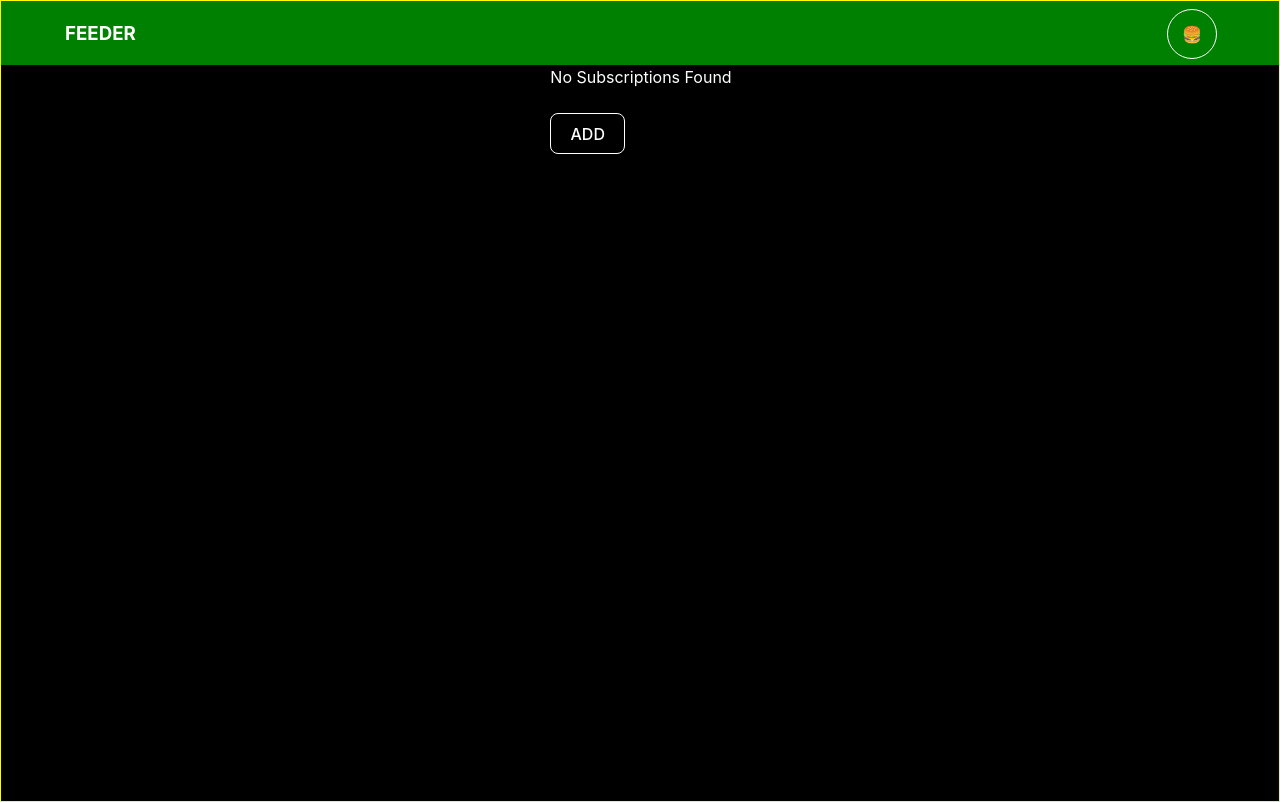
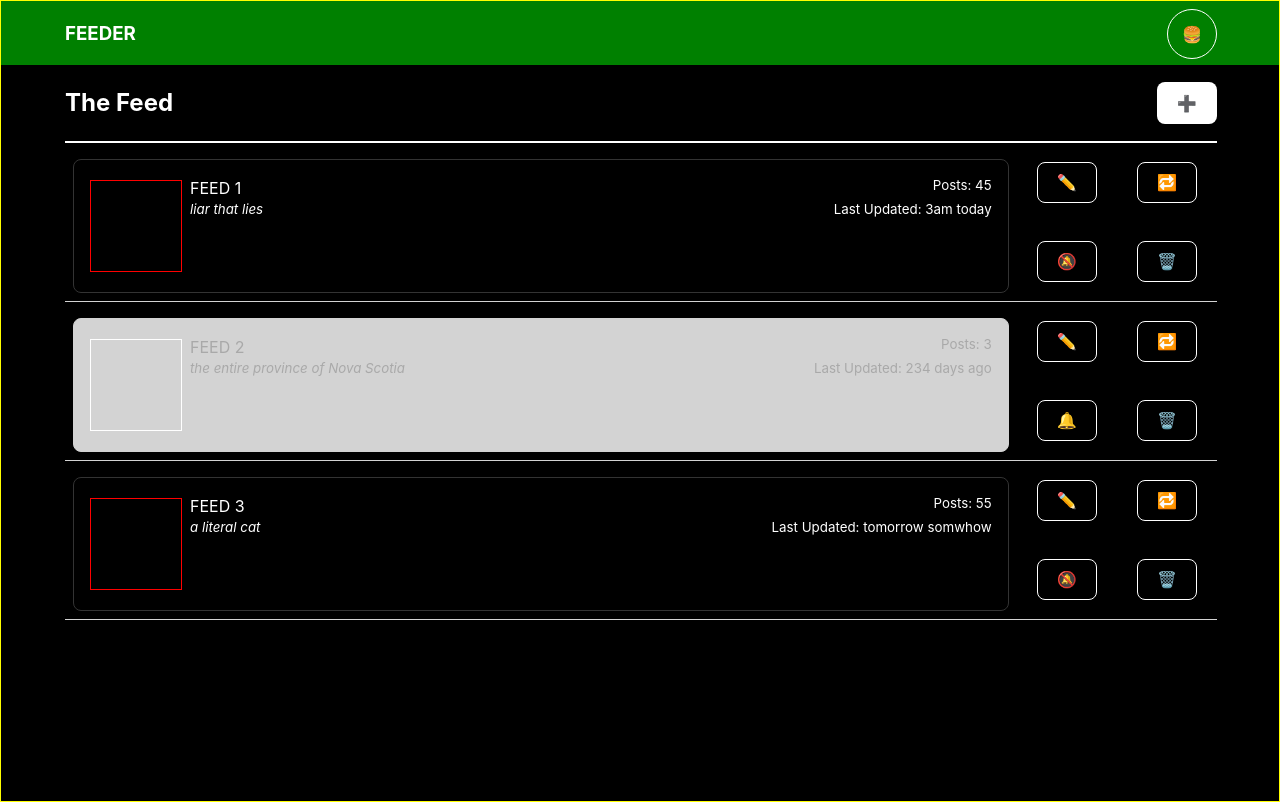
Before and after one commit to ErikHolman/feeder, a React (Vite) app: page / in a window 1280 px wide. Built offline with nearby package versions, Linux system fonts and the light colour scheme.

Commit message:
reorganzie and implemented redux actions

```diff
--- a/src/App.jsx
+++ b/src/App.jsx
@@ -1,8 +1,7 @@
 import { useState } from 'react';
 import './App.css';
 import Menu from './views/Menu';
-// import TheFeed from './views/TheFeed';
-import Feeds from './state/feeds/Feeds';
+import TheFeed from './views/TheFeed';
 
 function App() {
     const [menuVisible, setMenuVisible] = useState(false);
@@ -29,7 +28,7 @@ function App() {
                         <div className='blocker'></div>
                     </>
                 ) : (
-                    <Feeds />
+                    <TheFeed />
                 )}
             </div>
         </div>
--- /dev/null
+++ b/src/components/FeedCard.css
@@ -0,0 +1,83 @@
+.feed-card {
+    display: flex;
+    flex-direction: row;
+    align-items: center;
+    justify-content: space-around;
+    flex-wrap: nowrap;
+    border: 1px solid #333333;
+    border-radius: 8px;
+    padding: 16px;
+    margin: 8px;
+    width: 90%;
+    color: white;
+    font-weight: 400;
+    height: 100px;
+
+    &:first-of-type {
+        margin-top: 16px;
+    }
+
+    &:hover {
+        background-color: aliceblue;
+        cursor: pointer;
+        color: black;
+
+        > .card-image {
+            background-color: black;
+        }
+    }
+
+    &.muted {
+        border-color: lightgrey;
+        background-color: lightgray;
+        color: darkgray;
+        pointer-events: none;
+
+        .card-image {
+            border-color: white;
+        }
+    }
+
+    .card-image {
+        display: flex;
+        height: 90px;
+        width: 90px;
+        border: 1px solid red;
+        flex-grow: 0;
+    }
+
+    .card-content {
+        display: flex;
+        flex-direction: column;
+        flex-grow: 2;
+        height: 100%;
+        margin-left: 8px;
+
+        .card-header {
+            display: flex;
+            flex-direction: row;
+            justify-content: space-between;
+
+            .title {
+                text-transform: uppercase;
+            }
+            .counter {
+                font-size: smaller;
+            }
+        }
+
+        .by-line {
+            display: flex;
+            flex-direction: row;
+            justify-content: space-between;
+            align-items: flex-start;
+            .author {
+                font-style: italic;
+                font-size: smaller;
+            }
+            .update {
+                font-size: smaller;
+            }
+        }
+    }
+}
--- /dev/null
+++ b/src/components/FeedCard.jsx
@@ -0,0 +1,26 @@
+import './FeedCard.css';
+
+const FeedCard = (props) => {
+    return (
+        <a
+            className={props.muted ? 'feed-card muted' : 'feed-card'}
+            title={`Feed for '${props.link}'`}
+            href={props.link}
+            target='_blank'
+        >
+            <div className='card-image'></div>
+            <div className='card-content'>
+                <div className='card-header'>
+                    <div className='title'>{props.title}</div>
+                    <div className='counter'>Posts: {props.posts}</div>
+                </div>
+                <div className='by-line'>
+                    <div className='author'>{props.author}</div>
+                    <div className='update'>Last Updated: {props.updated}</div>
+                </div>
+            </div>
+        </a>
+    );
+};
+
+export default FeedCard;
--- a/src/state/feeds/Feeds.jsx
+++ /dev/null
@@ -1,38 +0,0 @@
-import { useSelector, useDispatch } from 'react-redux';
-import { addFeeds } from './feedsReducer';
-
-const Feeds = () => {
-    const activeFeeds = useSelector((state) => state.feeds.active);
-    const dispatch = useDispatch();
-
-    const newFeed = () => {
-        const newFeedData = {
-            url: 'http://google.com',
-            date: '11/19/24',
-        };
-
-        dispatch(addFeeds(newFeedData));
-    };
-
-    return (
-        <div>
-            {Object.keys(activeFeeds).length == 0 ? (
-                <div style={{ color: 'white' }}>No Subscriptions Found</div>
-            ) : (
-                <div>
-                    {activeFeeds.map((feed, index) => {
-                        return (
-                            <li style={{ color: 'white' }} key={index}>
-                                {feed.url}
-                            </li>
-                        );
-                    })}
-                </div>
-            )}
-            <br />
-            <button onClick={newFeed}>ADD</button>
-        </div>
-    );
-};
-
-export default Feeds;
--- a/src/state/feeds/feedsReducer.js
+++ b/src/state/feeds/feedsReducer.js
@@ -8,13 +8,21 @@ export const feedsReducer = createSlice({
     },
     reducers: {
         addFeeds: (state, action) => {
-            state.active = [...state.active, action.payload];
+            if (state.active.length == 0) {
+                return (state.active = [...action.payload]);
+            } else {
+                return (state.active = [...state.active, action.payload]);
+            }
         },
         muteFeeds: (state) => {
             return state;
         },
-        removeFeeds: (state) => {
-            return state;
+        removeFeeds: (state, action) => {
+            const tempState = [
+                ...state.active.slice(0, action.payload),
+                ...state.active.slice(action.payload + 1),
+            ];
+            return tempState;
         },
         updateFeeds: (state) => {
             return state;
--- a/src/views/TheFeed.css
+++ b/src/views/TheFeed.css
@@ -1,6 +1,65 @@
 .the-feed {
     display: flex;
+    flex-direction: column;
     height: 100%;
-    width: 100%;
-    background-color: white;
+    width: 90%;
+
+    .feed-header {
+        display: flex;
+        flex-direction: row;
+        justify-content: space-between;
+        align-items: center;
+        border-bottom: 2px solid white;
+
+        h2 {
+            color: white;
+        }
+
+        .addFeed {
+            background-color: white;
+            border-color: transparent;
+
+            &:hover {
+                background-color: transparent;
+                border-color: white;
+            }
+        }
+    }
+
+    .feed {
+        display: flex;
+        flex-direction: row;
+        justify-content: space-around;
+        align-items: center;
+        border-bottom: 1px solid lightgray;
+
+        &:last-of-type {
+            margin-bottom: 32px;
+        }
+
+        .actions {
+            display: flex;
+            flex-direction: row;
+            flex-wrap: wrap;
+            justify-content: space-evenly;
+            align-content: space-around;
+            width: 20%;
+            height: 100%;
+
+            div {
+                display: flex;
+                justify-content: space-around;
+                width: 100%;
+
+                button {
+                    display: flex;
+
+                    &:hover {
+                        background-color: white;
+                        cursor: pointer;
+                    }
+                }
+            }
+        }
+    }
 }
--- a/src/views/TheFeed.jsx
+++ b/src/views/TheFeed.jsx
@@ -1,15 +1,125 @@
 import './TheFeed.css';
-import EntryCard from '../components/EntryCard';
+import FeedCard from '../components/FeedCard';
+import { useSelector, useDispatch } from 'react-redux';
+import { addFeeds, removeFeeds } from '../state/feeds/feedsReducer';
 
 function TheFeed() {
-    <div className='the-feed'>
-        <EntryCard
-            author='tim'
-            updated='thursday'
-            link='http://www.google.com'
-            title='a title'
-        />
-    </div>;
+    const currentFeeds = useSelector((state) => state.feeds.active);
+    const dispatch = useDispatch();
+
+    const dummyFeeds = [
+        {
+            title: 'feed 1',
+            author: 'liar that lies',
+            posts: 45,
+            lastPost: '3am today',
+            url: 'http://feed1.xyz',
+            mute: false,
+        },
+        {
+            title: 'feed 2',
+            author: 'the entire province of Nova Scotia',
+            posts: 3,
+            lastPost: '234 days ago',
+            url: 'http://feed2.xyz',
+            mute: true,
+        },
+        {
+            title: 'feed 3',
+            author: 'a literal cat',
+            lastPost: 'tomorrow somwhow',
+            posts: 55,
+            url: 'http://feed3.xyz',
+            mute: false,
+        },
+    ];
+
+    const newFeed = () => {
+        const newFeedData = {
+            title: 'feed 1',
+            author: 'liar that lies',
+            posts: 45,
+            lastPost: '3am today',
+            url: 'http://feed1.xyz',
+            mute: false,
+        };
+
+        // dispatch(addFeeds(newFeedData));
+    };
+
+    const removeFeedClick = (feed) => {
+        console.log(0);
+        // dispatch(removeFeeds(feed));
+    };
+
+    return (
+        <div className='the-feed'>
+            <div className='feed-header'>
+                <h2>The Feed</h2>
+                <button
+                    className='addFeed'
+                    title='Add subscription'
+                    onClick={newFeed}
+                >
+                    ➕
+                </button>
+            </div>
+            {dummyFeeds.length == 0 ? (
+                <>
+                    <div>No Subscriptions Found!</div>
+                    <br />
+                    <button onClick={newFeed}>ADD</button>
+                </>
+            ) : (
+                <>
+                    {dummyFeeds.map((feed, index) => {
+                        return (
+                            <div className='feed' key={index}>
+                                <FeedCard
+                                    author={feed.author}
+                                    updated={feed.lastPost}
+                                    link={feed.url}
+                                    title={feed.title}
+                                    posts={feed.posts}
+                                    muted={feed.mute}
+                                />
+                                <div className='actions'>
+                                    <div>
+                                        <button title={`Edit '${feed.title}'`}>
+                                            ✏️
+                                        </button>
+                                        <button
+                                            title={`Refresh '${feed.title}'`}
+                                        >
+                                            🔁
+                                        </button>
+                                    </div>
+                                    <div>
+                                        <button
+                                            title={
+                                                feed.mute
+                                                    ? `Unmute '${feed.title}'`
+                                                    : `Mute '${feed.title}'`
+                                            }
+                                            onClick={removeFeedClick(index)}
+                                        >
+                                            {feed.mute ? '🔔' : '🔕'}
+                                        </button>
+                                        <button
+                                            title={`Unsubscribe from '${feed.title}'`}
+                                            onClick={removeFeedClick(index)}
+                                        >
+                                            🗑️
+                                        </button>
+                                    </div>
+                                </div>
+                            </div>
+                        );
+                    })}
+                </>
+            )}
+        </div>
+    );
 }
 
 export default TheFeed;
```
Also changed, not shown: src/components/EntryCard.jsx (deleted, +0 -15 lines), src/components/EntryCard.css (deleted).
